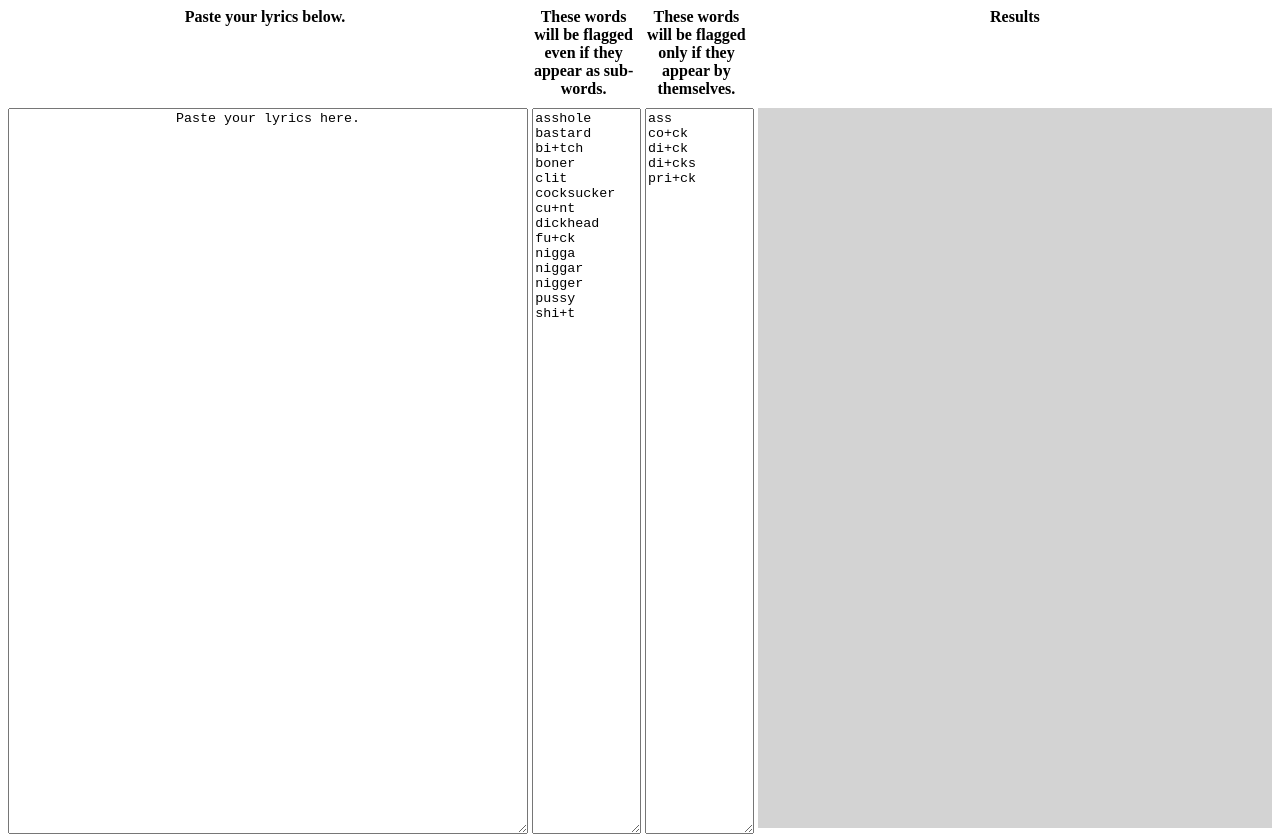
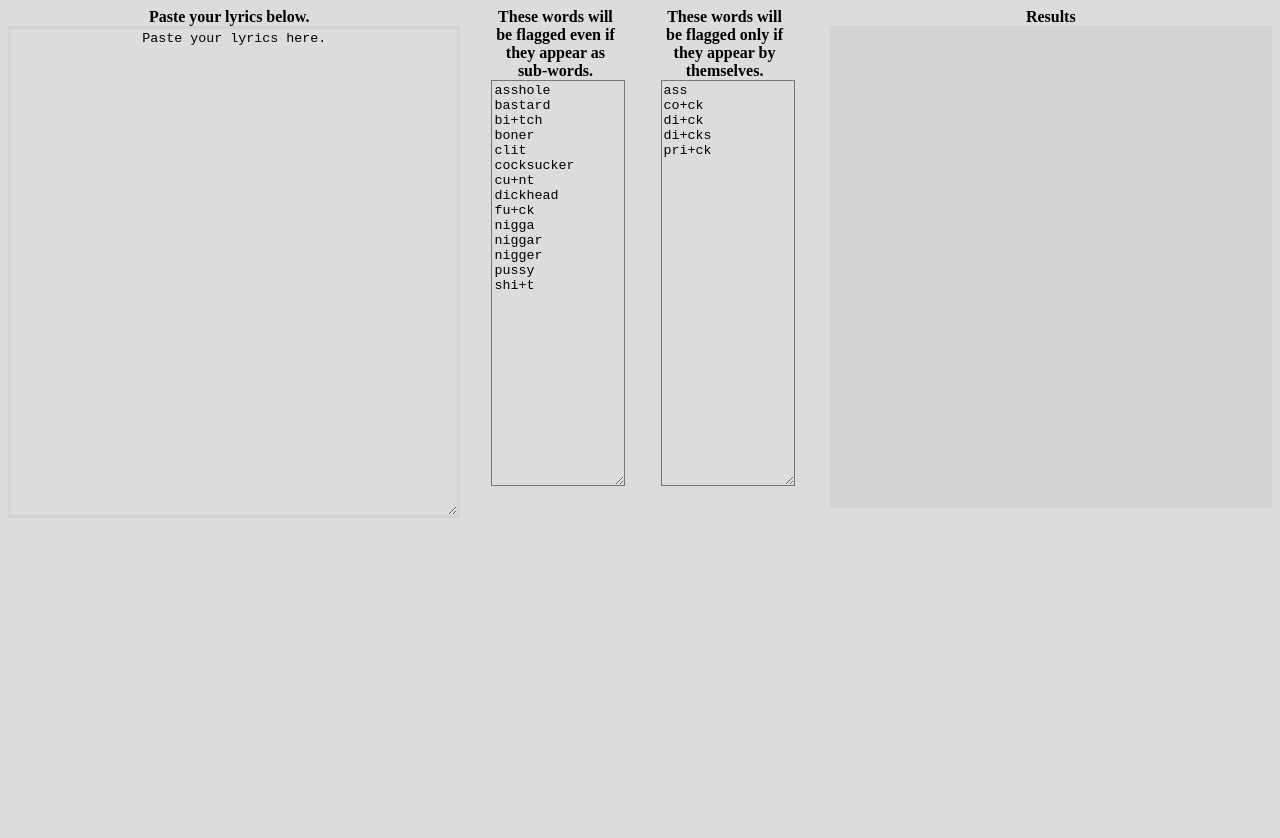
Before and after one commit to KJHK-Technology/LyricsChecker, a plain HTML site: page index.html in a window 1280 px wide. After the commit the page ends 800 px from the top, so only its background shows below. Drawn offline with Linux system fonts and the light colour scheme.

Commit message:
slightly better I guess. should redo it using vue or something.

```diff
--- a/css.css
+++ b/css.css
@@ -1,25 +1,58 @@
 body {
-  display: grid;
-  grid-template-columns: 5fr 1fr 1fr 5fr;
-  grid-template-rows: auto minmax(90vh, auto);
-  grid-gap: 10px;
+  display: flex;
+  flex-flow: row wrap;
+  align-items: stretch;
+  align-content: flex-end;
   justify-content: space-between;
+  background-color: gainsboro;
 }
 
+textarea {
+  background-color: gainsboro;
+  height: 50vh;
+}
+
+#lyricBox {
+  border: lightgrey;
+  border-style: solid;
+  /* height: 100%; */
+}
+
+/* the text headers */
 .header {
   text-align: center;
   font-weight: bold;
-}
-.lyricsBox {
-  text-align: center;
+  /* align-self: flex-start; */
 }
 
+/* the text body tails. */
+.tailer {
+  align-self: flex-end;
+}
+.lyrics-box {
+  text-align: center;
+  flex-basis: 35%;
+  /* height: 50vh; */
+}
+
+.flex-item {
+  /* width: 95%; */
+}
+
+.input-words {
+  flex-basis: 8rem;
+}
 .filler {
+  margin: auto;
+  width: 100%;
+  /* height: 100%; */
+}
+.lyrics-output {
+  background-color: lightgray;
+}
+.lyrics {
+  text-align: center;
   width: 100%;
   height: 100%;
+  /* height: 90%; */
 }
-
-.lyrics-output {
-  background-color: lightgray;
-  text-align: center;
-}
--- a/index.html
+++ b/index.html
@@ -15,25 +15,21 @@ and open the template in the editor.
 </head>
 
 <body>
-    <div class="header input-lyrics-title">
-        Paste your lyrics below.
+
+
+
+
+    <div class="lyrics-box flex-item">
+        <div class="header input-lyrics-title">
+            Paste your lyrics below.
+        </div>
+        <textarea id="lyricBox" class="lyrics tailer filler">Paste your lyrics here.</textarea>
     </div>
-    <div class="header input-anywhere-flag">
-        These words will be flagged even if they appear as sub-words.
-    </div>
-    <div class="header input-lonesome-flag">
-        These words will be flagged only if they appear by themselves.
-    </div>
-    <div class="header results-header">
-        Results
-    </div>
-
-    <div>
-        <textarea id="lyricBox" class="lyricsBox inputLyrics filler">Paste your lyrics here.</textarea>
-    </div>
-
-    <div>
-        <textarea id="anywhereBad" class="inputWords filler">asshole
+    <div class="input-words flex-item">
+        <div class="header input-anywhere-flag">
+            These words will be flagged even if they appear as sub-words.
+        </div>
+        <textarea id="anywhereBad" class="filler tailer">asshole
 bastard
 bi+tch
 boner
@@ -48,15 +44,22 @@ nigger
 pussy
 shi+t</textarea>
     </div>
-    <div>
-
-        <textarea id="lonesomeBad" class="inputWords filler">ass
+    <div class="input-words flex-item">
+        <div class="header input-lonesome-flag">
+            These words will be flagged only if they appear by themselves.
+        </div>
+        <textarea id="lonesomeBad" class="tailer filler">ass
 co+ck
 di+ck
 di+cks
 pri+ck</textarea>
     </div>
-    <div id="myspan" class="lryicsBox filler lyrics-output"></div>
+    <div class="lyrics-box flex-item">
+        <div class="header results-header">
+            Results
+        </div>
+        <div id="myspan" class="tailer filler lyrics lyrics-output"></div>
+    </div>
 
 
     <script src="./main.js" async defer></script>
```
